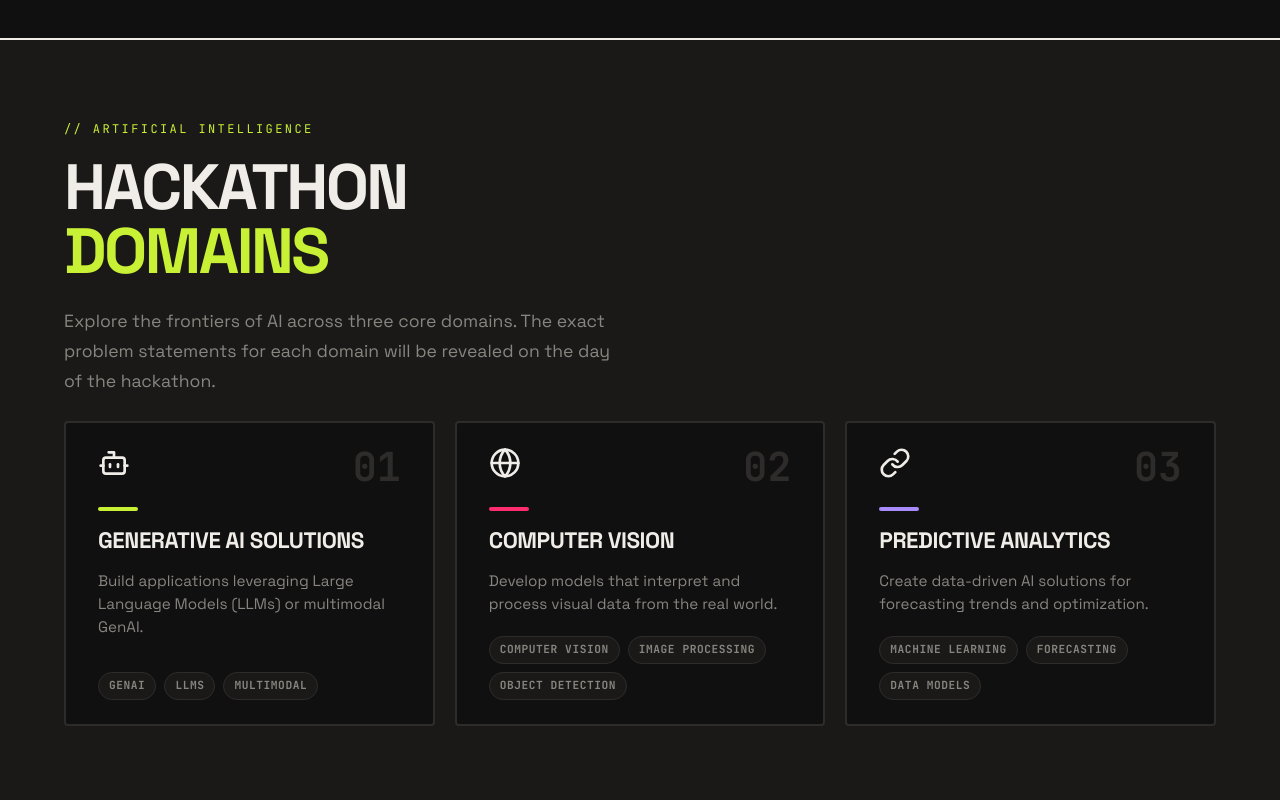
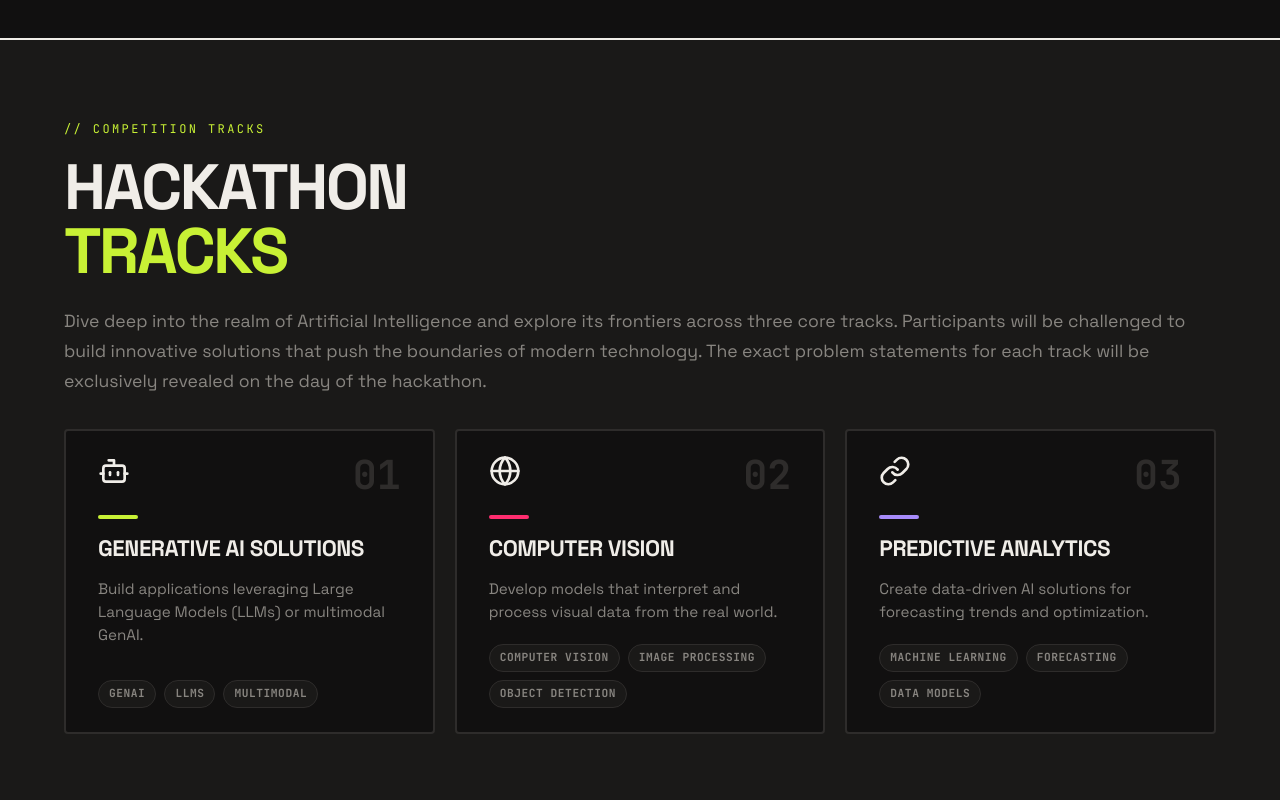
Before and after one commit to Singularity-AJIET/singularity, a Next.js app in the folder frontend/: page / in a window 1280 px wide. Shown: the part 1800-2600 px from the top of the page. Built offline with nearby package versions, Linux system fonts and the light colour scheme.

Commit message:
feat(ui): update Tracks and Schedule sections styling and content

```diff
--- a/frontend/src/components/ScheduleSection/ScheduleSection.module.css
+++ b/frontend/src/components/ScheduleSection/ScheduleSection.module.css
@@ -4,8 +4,12 @@
 }
 
 .header {
-  max-width: 580px;
+  max-width: 100%;
   margin-bottom: 48px;
+}
+
+.scheduleDesc {
+  max-width: 100% !important;
 }
 
 /* Schedule Wrapper & Day Headers */
--- a/frontend/src/components/ScheduleSection/ScheduleSection.tsx
+++ b/frontend/src/components/ScheduleSection/ScheduleSection.tsx
@@ -49,8 +49,8 @@ export default function ScheduleSection() {
         <div className={styles.header}>
           <div className="section-label">// event timeline</div>
           <h2 className="section-title">THE <span className="text-lime">SCHEDULE</span></h2>
-          <p className="section-sub">
-            36 hours structured for maximum output — workshops, mentors, and milestones keeping you on track.
+          <p className={`section-sub ${styles.scheduleDesc}`}>
+            Prepare for an intense 24-hour sprint of continuous building, learning, and collaborating. Our meticulously crafted schedule is designed to maximize your potential—from intense coding sprints and live evaluations to crucial development milestones. Stay focused, stay energized, and let the timeline guide your team to success.
           </p>
         </div>
 
--- a/frontend/src/components/TracksSection/TracksSection.module.css
+++ b/frontend/src/components/TracksSection/TracksSection.module.css
@@ -11,7 +11,12 @@
 
 .header {
   margin-bottom: 24px;
-  max-width: 600px;
+  max-width: 100%;
+}
+
+.trackDesc {
+  max-width: 100% !important;
+  margin-bottom: 32px !important;
 }
 
 .grid {
--- a/frontend/src/components/TracksSection/TracksSection.tsx
+++ b/frontend/src/components/TracksSection/TracksSection.tsx
@@ -3,8 +3,8 @@ import { Bot, Link as LinkIcon, Globe, Banknote } from "lucide-react";
 import styles from "./TracksSection.module.css";
 
 const THEME = {
-  name: "Artificial Intelligence",
-  description: "Explore the frontiers of AI across three core domains. The exact problem statements for each domain will be revealed on the day of the hackathon."
+  name: "COMPETITION TRACKS",
+  description: "Dive deep into the realm of Artificial Intelligence and explore its frontiers across three core tracks. Participants will be challenged to build innovative solutions that push the boundaries of modern technology. The exact problem statements for each track will be exclusively revealed on the day of the hackathon."
 };
 
 const TRACKS = [
@@ -44,9 +44,10 @@ export default function TracksSection() {
         <div className={styles.header}>
           <div className="section-label">// {THEME.name}</div>
           <h2 className="section-title">
-            HACKATHON <span className="text-lime">DOMAINS</span>
+            HACKATHON <br />
+            <span className="text-lime">TRACKS</span>
           </h2>
-          <p className="section-sub">
+          <p className={`section-sub ${styles.trackDesc}`}>
             {THEME.description}
           </p>
         </div>
```
